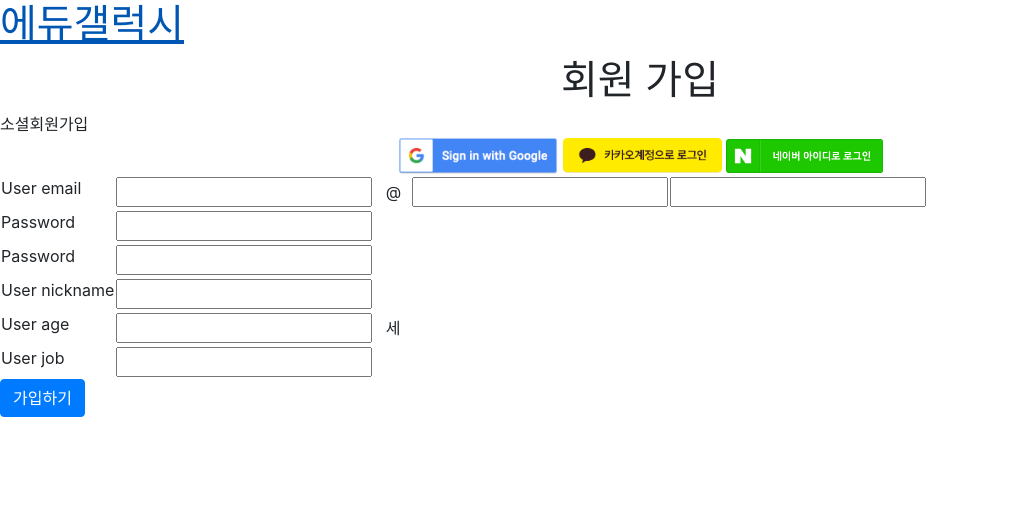
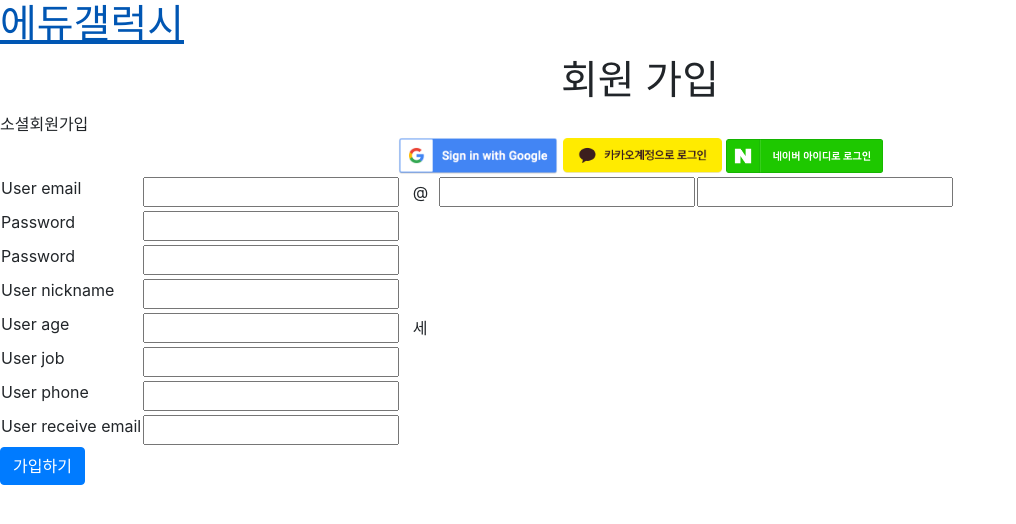
Before and after one commit to JHLeeeMe/eduGalaxy, a Django app: template app/templates/registration/signup.html in a window 1280 px wide. Shown: the top 524 px of the page, without its empty margins (0-1016 px from the left). Run offline with Django 3.2, Linux system fonts and the light colour scheme; the template is opened without the code that fills it, so the values that code supplies are empty, except form fields; tables that the repository leaves empty hold one stand-in row (values such as "Sample post"); form fields are guessed from the names that the template uses; some libraries are stand-ins or nearby versions.

Commit message:
미완성1

```diff
--- a/app/static/user/js/sign_up.js
+++ b/app/static/user/js/sign_up.js
@@ -3,21 +3,22 @@ function Change_Email(){
     var form = document.Signup_Form;        // 폼 저장
     var target = document.getElementById("select");
     var sel = target.options[target.selectedIndex].value;
-    var dis = 1;
+    var dis = 0;
+    var readonly = 1;
 
     if(sel=="direct"){
         sel = "";
-        dis = 0;
+	readonly = 0;
     }
 
     if(sel=="select"){
         sel = "";
-        dis = 1;
     }
 
     // 값과 활성화 여부 컨트롤
-    form.user_email.value = sel;
-    form.user_email.disabled = dis;
+    form.user_email2.value = sel;
+    form.user_email2.disabled = dis;
+    form.user_email2.readonly = readonly;
 }
 
 // document.getElementById(아이디) : 해당 아이디의 요소를 선택함.
--- a/app/templates/registration/signup.html
+++ b/app/templates/registration/signup.html
@@ -47,6 +47,14 @@
                         <td> {{ form.user_job.label_tag }}</td>
                         <td> {{ form.user_job }}</td>
                     </tr>
+                    <tr>
+                        <td> {{ form.user_phone.label_tag }}</td>
+                        <td> {{ form.user_phone }}</td>
+                    </tr>
+                    <tr>
+                        <td> {{ form.user_receive_email.label_tag }}</td>
+                        <td> {{ form.user_receive_email }}</td>
+                    </tr>
                 </table>
                     <div class="form-actions">
                         <button class="btn btn-primary btn-large" type="submit">가입하기</button>
--- a/app/user/forms.py
+++ b/app/user/forms.py
@@ -39,8 +39,9 @@ class EduGalaxyUserCreationForm(forms.Form):
 
     user_email2 = forms.CharField(widget=forms.TextInput(
             attrs={
-                'id': 'user_email',
-                'disabled': 'disabled'}
+                'id': 'user_email2',
+                'disabled': 'disabled',
+                'readonly': 'readonly'}
         )
     )
 
@@ -93,6 +94,7 @@ class EduGalaxyUserCreationForm(forms.Form):
     # checkbox 구현 필요
     user_receive_email = forms.BooleanField(
         label='이메일 수신 동의',
+        required=False,
     )
 
     def clean_password2(self):
```
Also changed, not shown: app/user/views.py (+6 -1 lines).
